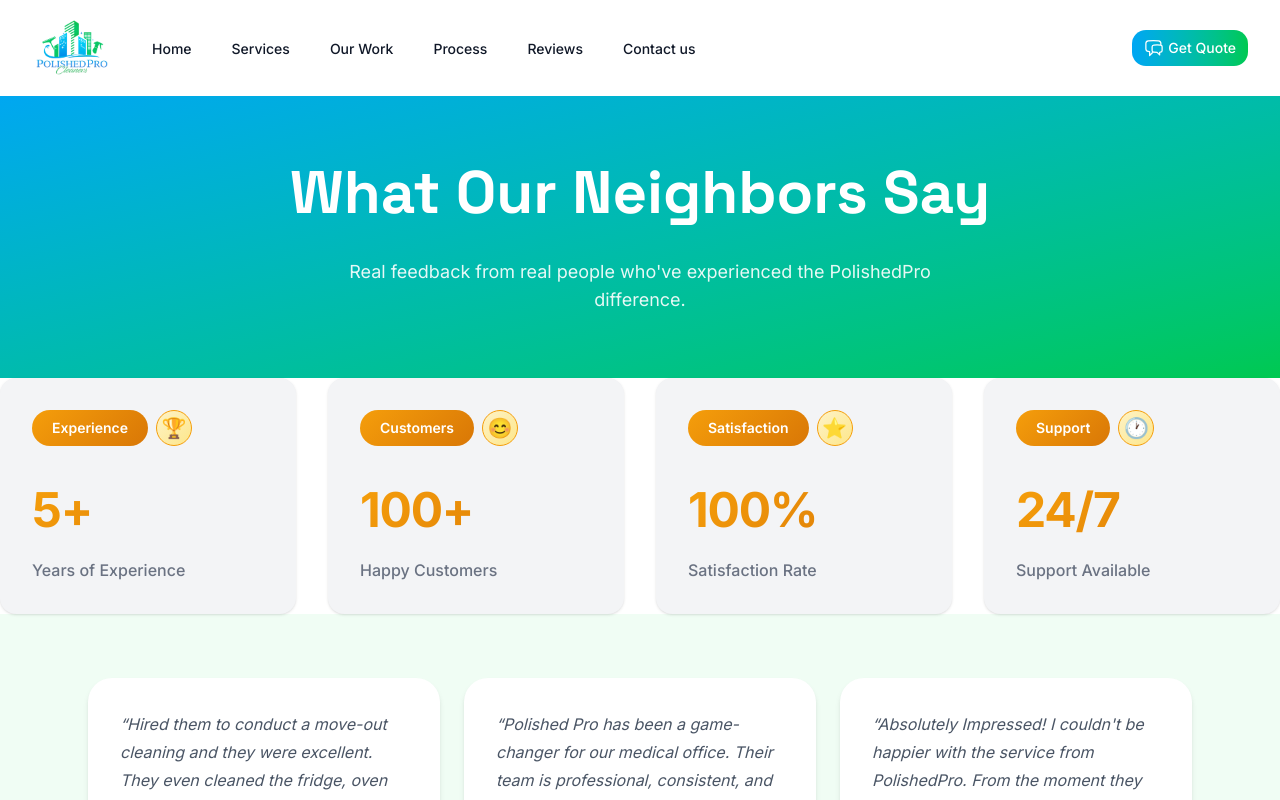
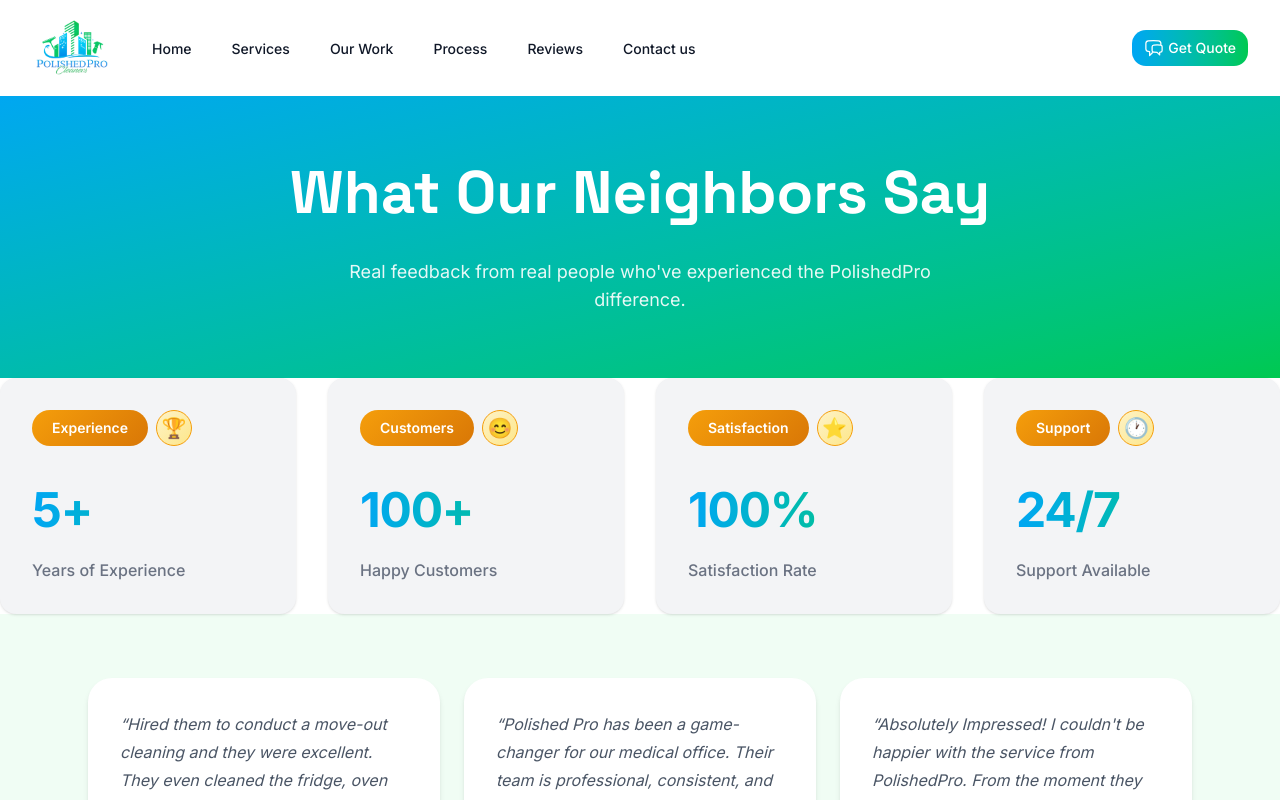
Before and after one commit to Polished-procleaner/polishedpro-next, a Next.js app: page /testimonials in a window 1280 px wide. Shown: the top 800 px of the page. Built offline with nearby package versions, Linux system fonts and the light colour scheme.

Commit message:
Revert numbers to original blue/green gradient

```diff
--- a/src/components/Stats.jsx
+++ b/src/components/Stats.jsx
@@ -109,8 +109,7 @@ export default function Stats() {
             <div
               ref={(el) => (countersRef.current[i] = el)}
               data-target={stat.num}
-              className="stat-number font-space font-bold tracking-tight text-4xl md:text-5xl mb-4"
-              style={{ background: "linear-gradient(135deg, #F59E0B, #D97706)", WebkitBackgroundClip: "text", WebkitTextFillColor: "transparent", backgroundClip: "text" }}
+              className="stat-number font-space font-bold tracking-tight text-4xl md:text-5xl bg-linear-to-r from-sky-500 to-green-500 bg-clip-text text-transparent mb-4"
             >
               {stat.num}
             </div>
```
